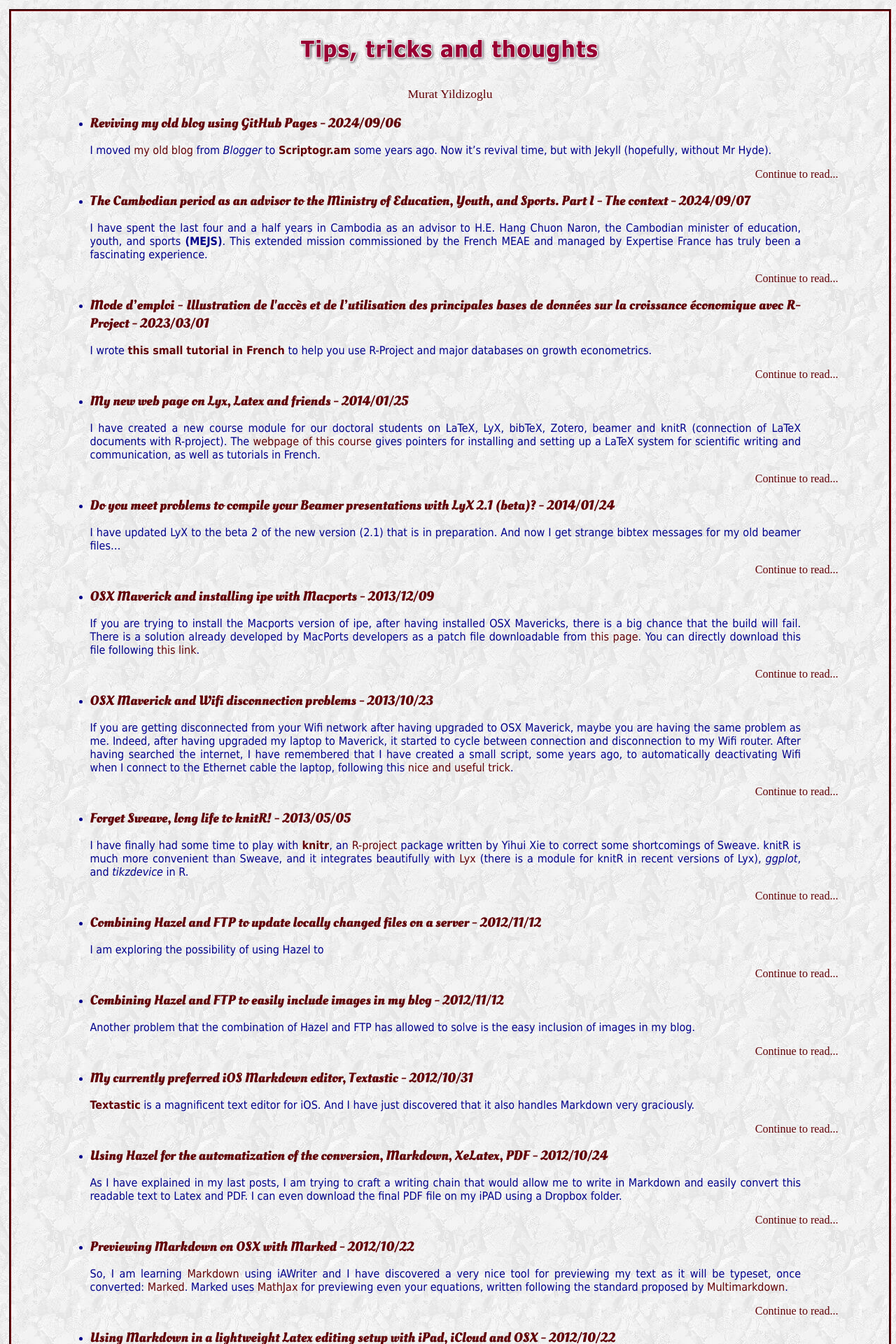
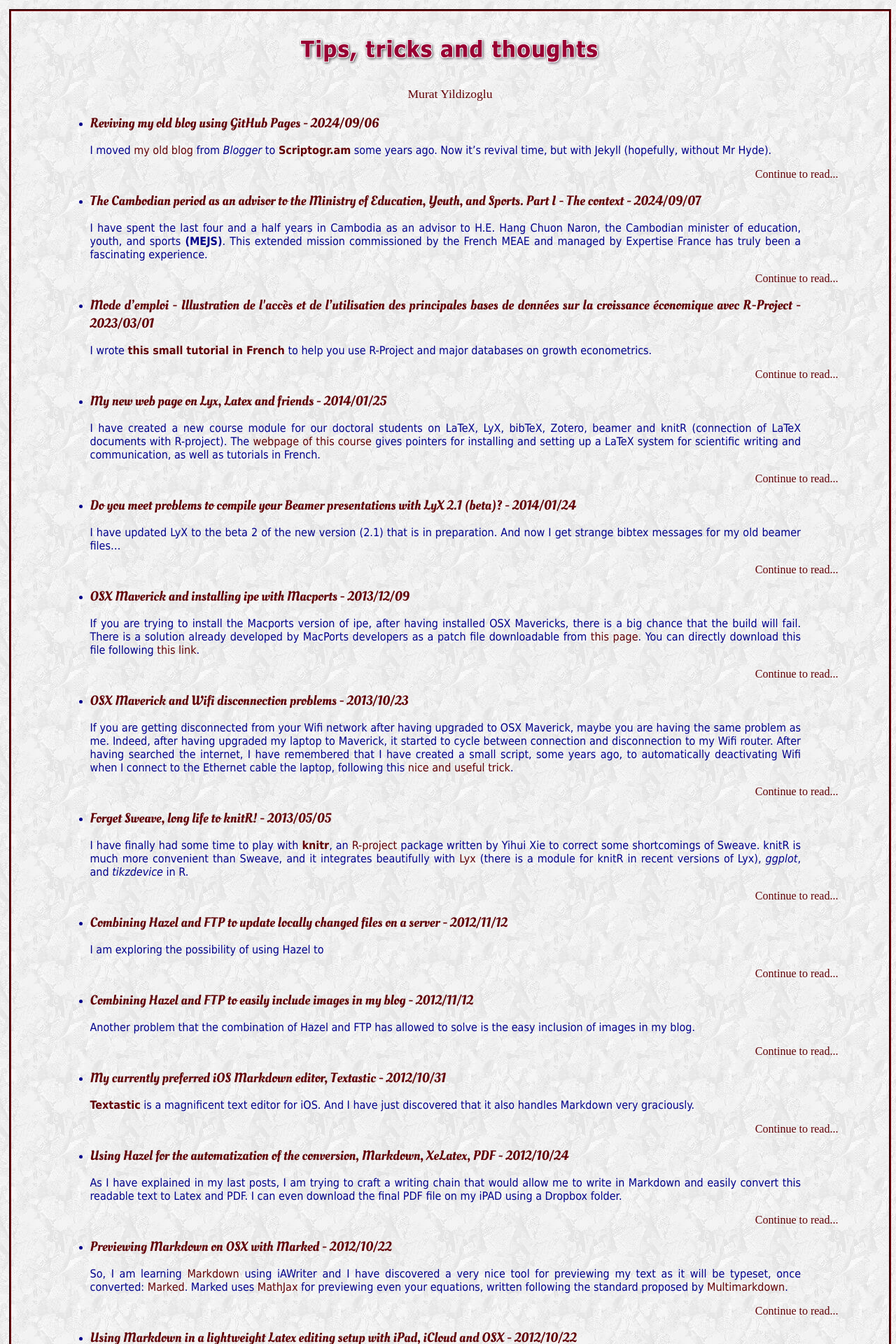
Before and after one commit to myildi/myildi.github.io, a Jekyll site: the page built from index.html, in a window 1280 px wide. Shown: the top 1920 px of the page at 70% size. Built offline with Jekyll 4.4.1, drawn with Linux system fonts in a browser that asks for light colours.

Commit message:
Update main2.css

```diff
--- a/css/main2.css
+++ b/css/main2.css
@@ -40,9 +40,8 @@ a:hover { }
 
 .posttitle {
 /*  font-family: Tahoma, Geneva, sans-serif; */
-# composes: oleo-script-bold;
  font-family: "Oleo Script", Tahoma, Geneva, sans-serif,  system-ui;
-  font-weight: 700;
+  font-weight: 400;
   font-style: normal;
 font-size: 1.2em;
 color: purple ;
@@ -108,14 +107,6 @@ font-style: italic;
 	margin: 0 auto;
 	padding: 0 15px;
   }
-
-
-.container {
-  width: 95%;
-  max-width: 1200px;
-  margin: 0 auto;
-  padding: 0 15px;
-}
 
 .img-fluid {
   max-width: 95%;
```
